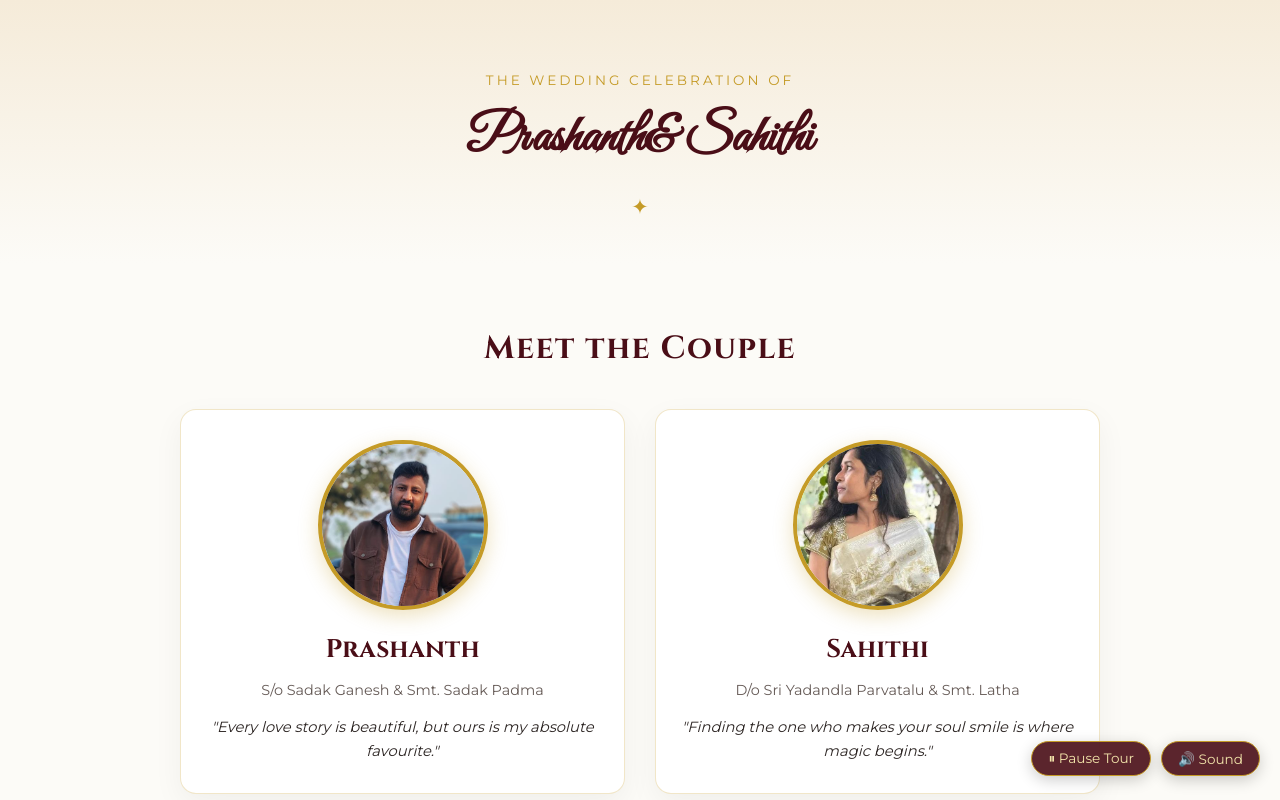
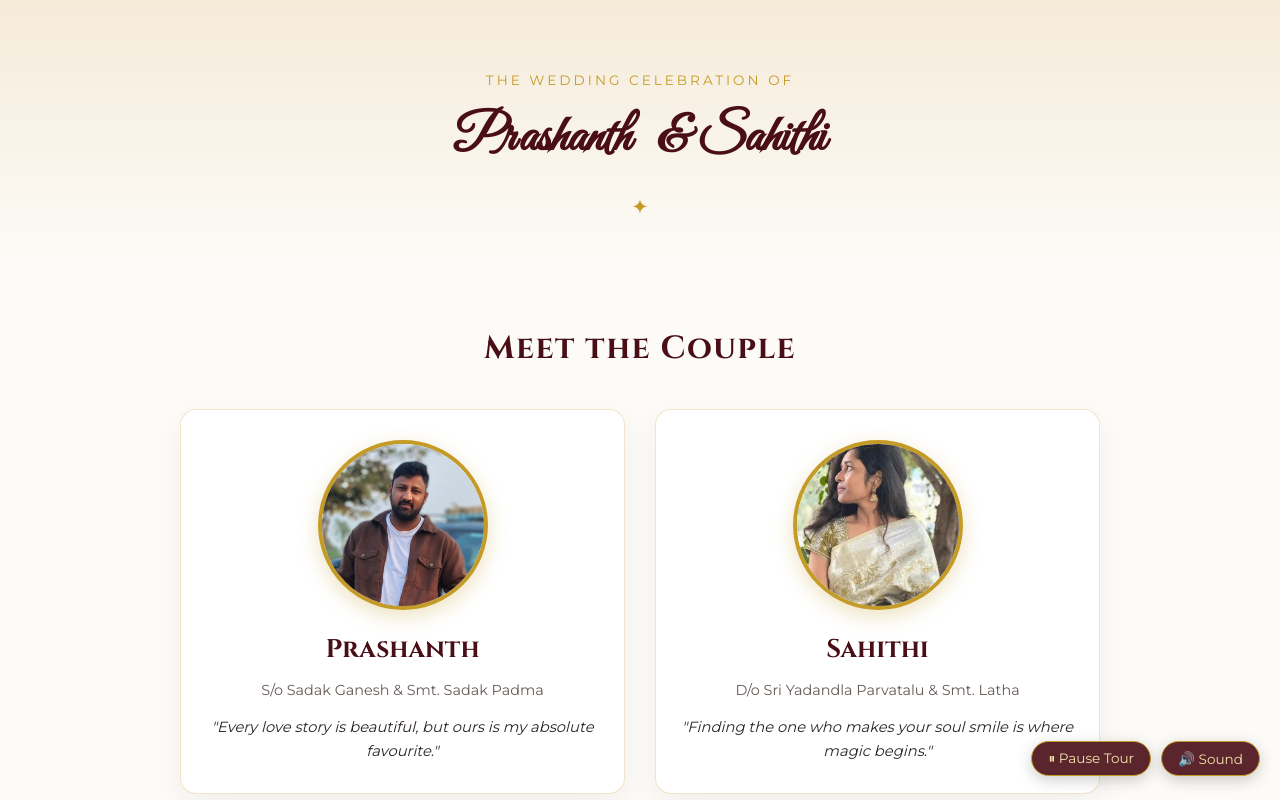
Before and after one commit to KrishnaChama/Wedding_Invitation, a plain HTML site: page index.html in a window 1280 px wide. Both pictures are taken after a click on the button "Open Invitation 💌". Shown: the top 800 px of the page. Drawn offline with Linux system fonts and the light colour scheme.

Commit message:
Update index.html

```diff
--- a/index.html
+++ b/index.html
@@ -44,7 +44,7 @@
     <header class="main-header">
       <div class="container">
         <p class="header-pretitle">The Wedding Celebration Of</p>
-        <h2 class="header-names">Prashanth&amp; Sahithi</h2>
+        <h2 class="header-names">Prashanth &nbsp; &amp; Sahithi</h2>
         <div class="gold-divider">✦</div>
       </div>
     </header>
```
